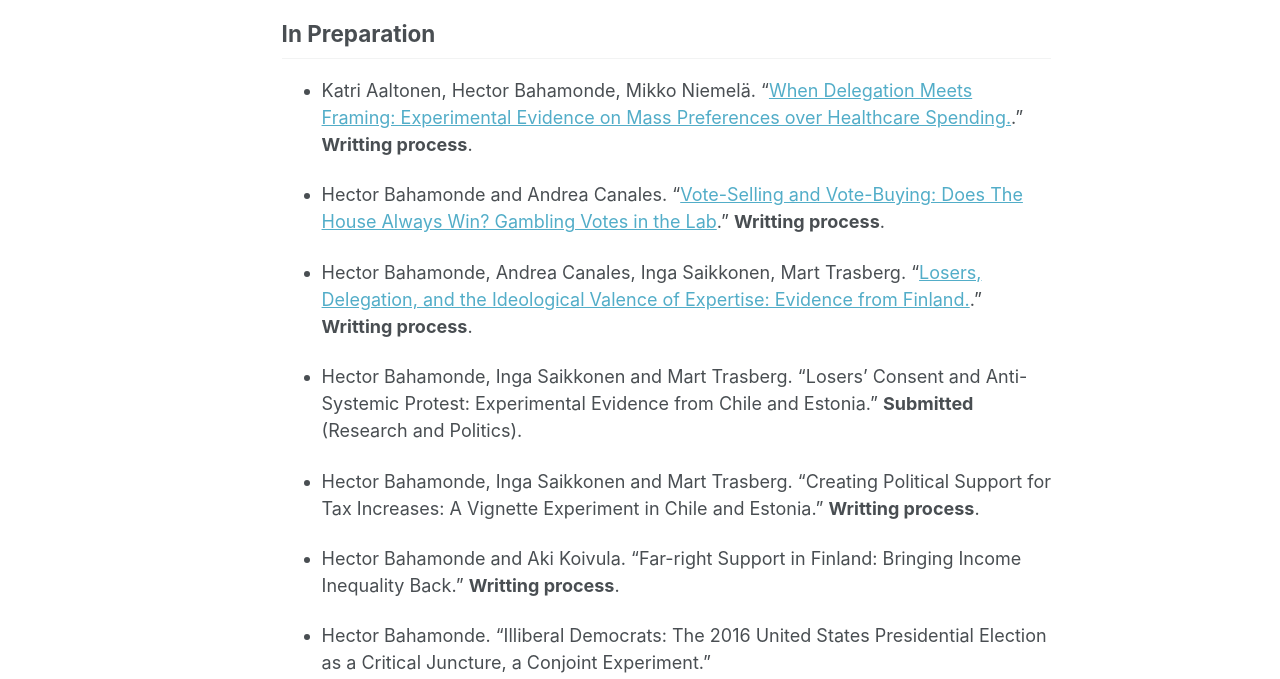
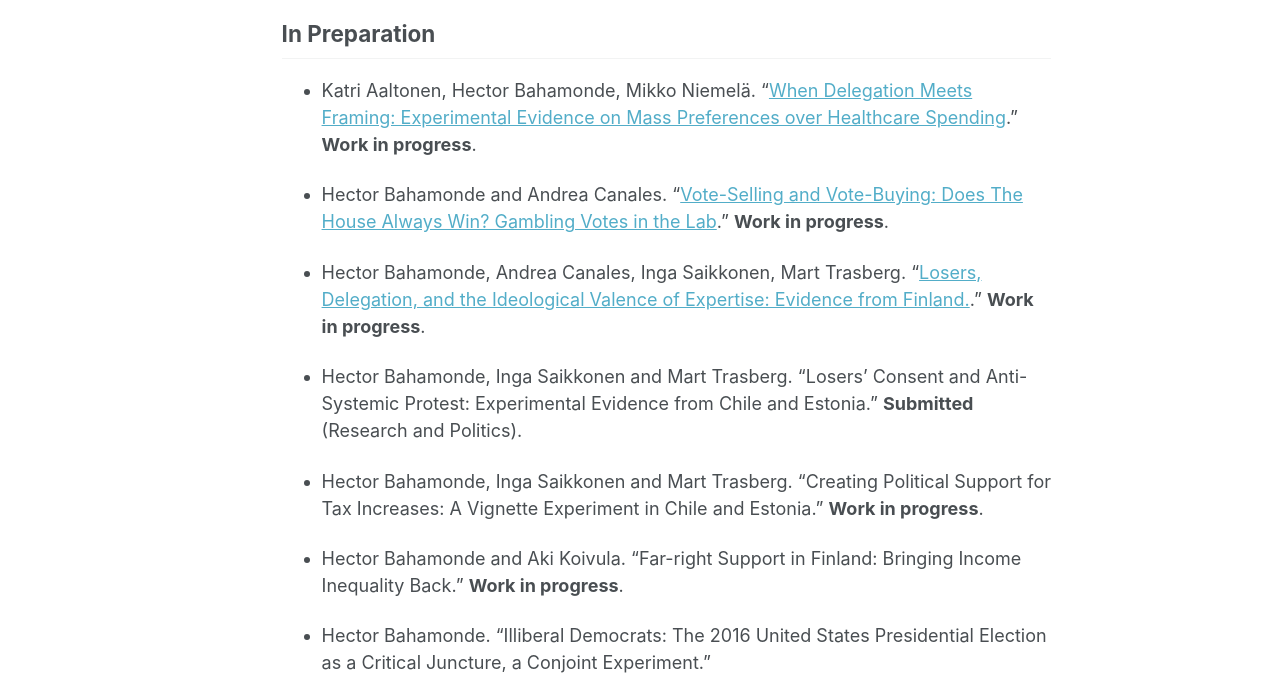
Before and after one commit to hbahamonde/hbahamonde.github.io, a Jekyll site: the page built from _pages/research.md, in a window 1280 px wide. Shown: the part 1031-1710 px from the top of the page. Built offline with Jekyll 4.4.1, drawn with Linux system fonts in a browser that asks for light colours.

Commit message:
harmonization

```diff
--- a/_pages/research.md
+++ b/_pages/research.md
@@ -29,18 +29,18 @@ redirect_from:
 ## In Preparation
 
 
-- Katri Aaltonen, Hector Bahamonde, Mikko Niemelä. "[When Delegation Meets Framing: Experimental Evidence on Mass Preferences over Healthcare Spending.](https://github.com/hbahamonde/Fimea/blob/main/Fimea_paper.pdf?raw=1)." **Writting process**.
+- Katri Aaltonen, Hector Bahamonde, Mikko Niemelä. "[When Delegation Meets Framing: Experimental Evidence on Mass Preferences over Healthcare Spending](https://github.com/hbahamonde/Fimea/blob/main/Fimea_paper.pdf?raw=1)." **Work in progress**.
 
-- Hector Bahamonde and Andrea Canales. "[Vote-Selling and Vote-Buying: Does The House Always Win? Gambling Votes in the Lab](https://github.com/hbahamonde/Exp_Vote_Selling/raw/main/Vote_Selling_Bahamonde_Canales_Paper_2.pdf)." **Writting process**.
+- Hector Bahamonde and Andrea Canales. "[Vote-Selling and Vote-Buying: Does The House Always Win? Gambling Votes in the Lab](https://github.com/hbahamonde/Exp_Vote_Selling/raw/main/Vote_Selling_Bahamonde_Canales_Paper_2.pdf)." **Work in progress**.
 
-- Hector Bahamonde, Andrea Canales, Inga Saikkonen, Mart Trasberg. "[Losers, Delegation, and the Ideological Valence of Expertise: Evidence from Finland.](https://raw.githubusercontent.com/hbahamonde/democratic_backsliding/main/2025/Dem_Backsliding_2.pdf)." **Writting process**.
+- Hector Bahamonde, Andrea Canales, Inga Saikkonen, Mart Trasberg. "[Losers, Delegation, and the Ideological Valence of Expertise: Evidence from Finland.](https://raw.githubusercontent.com/hbahamonde/democratic_backsliding/main/2025/Dem_Backsliding_2.pdf)." **Work in progress**.
 
 - Hector Bahamonde, Inga Saikkonen and Mart Trasberg. "Losers' Consent and Anti-Systemic Protest: Experimental Evidence from Chile and Estonia." **Submitted** (Research and Politics).
 
 
-- Hector Bahamonde, Inga Saikkonen and Mart Trasberg. "Creating Political Support for Tax Increases: A Vignette Experiment in Chile and Estonia." **Writting process**.
+- Hector Bahamonde, Inga Saikkonen and Mart Trasberg. "Creating Political Support for Tax Increases: A Vignette Experiment in Chile and Estonia." **Work in progress**.
 
-- Hector Bahamonde and Aki Koivula. "Far-right Support in Finland: Bringing Income Inequality Back." **Writting process**.
+- Hector Bahamonde and Aki Koivula. "Far-right Support in Finland: Bringing Income Inequality Back." **Work in progress**.
 
 
 - Hector Bahamonde. "Illiberal Democrats: The 2016 United States Presidential Election as a Critical Juncture, a Conjoint Experiment." <br/> [[Abstract]](http://www.hectorbahamonde.com)
```
